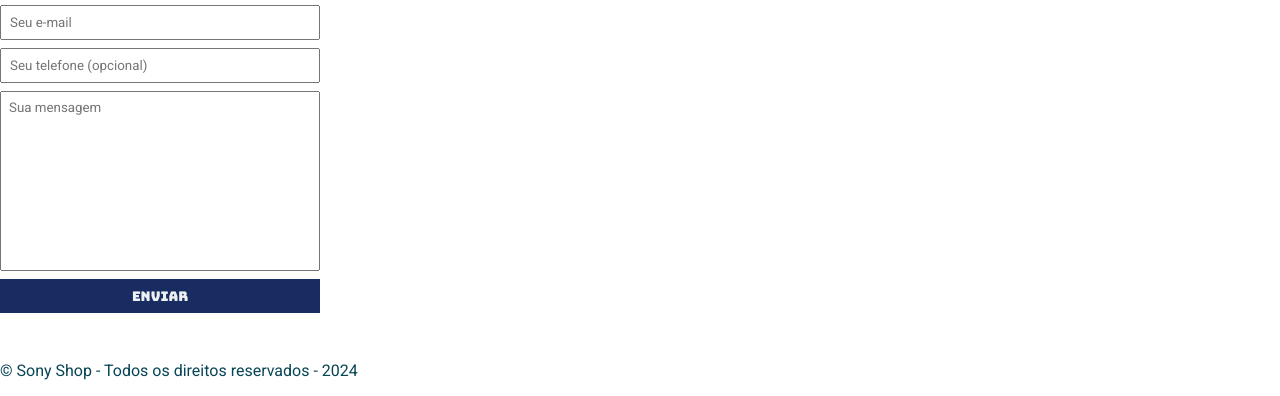
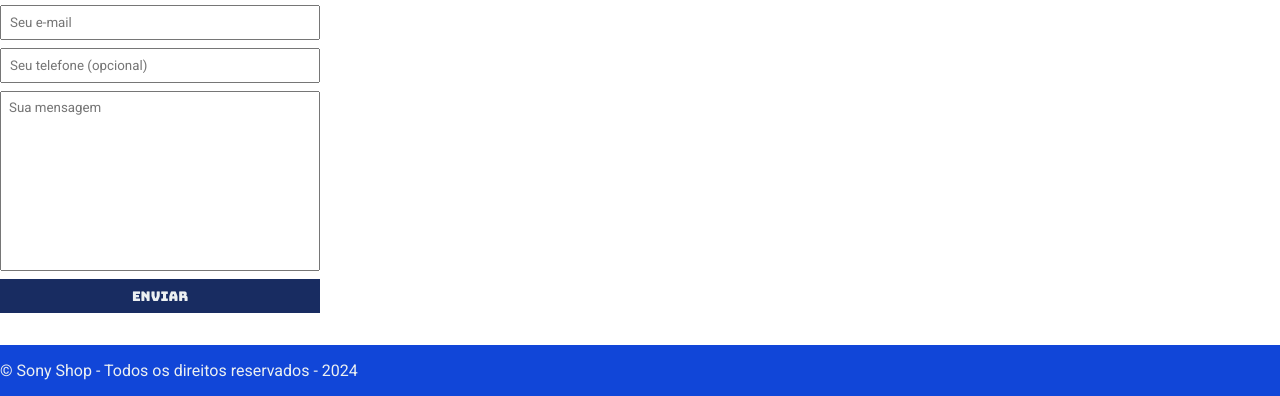
Before and after one commit to Handerrr/site_sonyshop, a plain HTML site: page index.html in a window 1280 px wide. Shown: the part 573-969 px from the top of the page. Drawn offline with Linux system fonts and the light colour scheme.

Commit message:
Update main.css

```diff
--- a/main.css
+++ b/main.css
@@ -139,7 +139,7 @@ input:focus, textarea:focus {
 }
 
 footer {
-    outline-color:#182c61;
-    color:#074555;
+    background-color: #1146d8;
+    color:#ecf0f1;
     padding:16px 0;
 }
```
